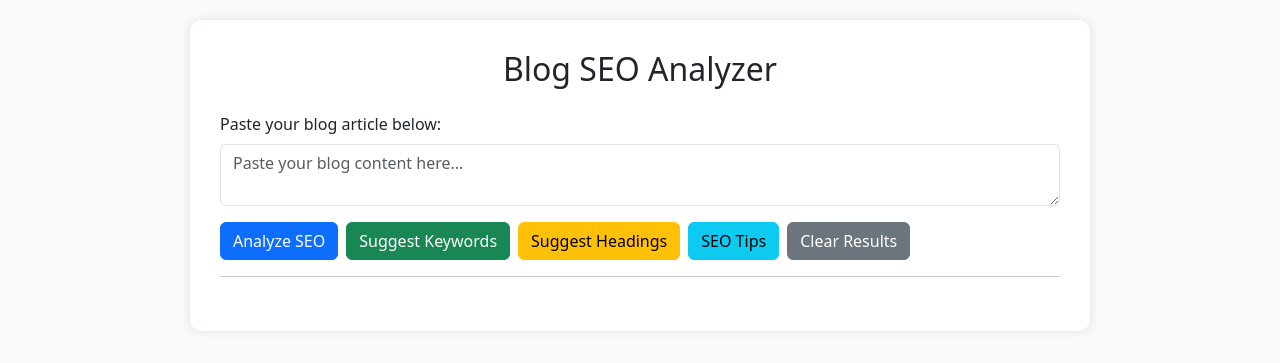
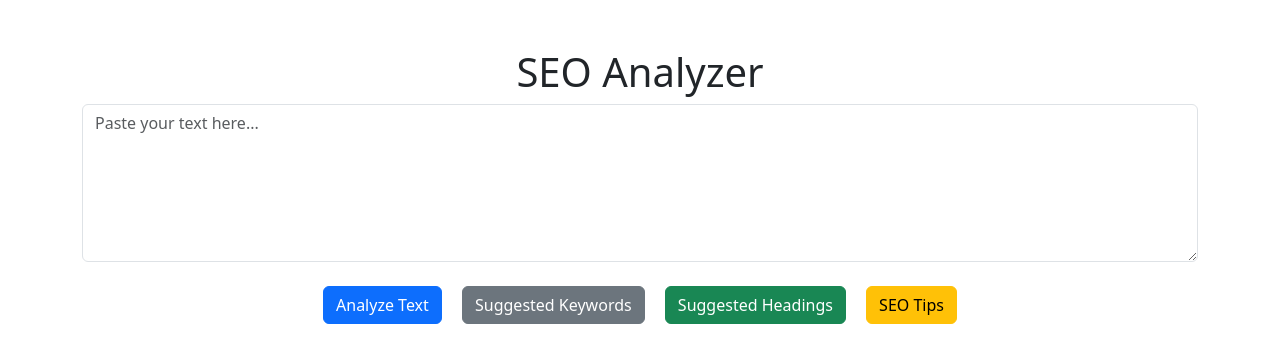
Before and after one commit to TarekWeslati/Name-blog-seo-analyzer, a Flask app: template templates/index.html in a window 1280 px wide. Shown: the top 363 px of the page. Run offline with Flask 3, Linux system fonts and the light colour scheme; the template is opened without the code that fills it, so the values that code supplies are empty.

Commit message:
Update index.html

```diff
--- a/templates/index.html
+++ b/templates/index.html
@@ -3,61 +3,175 @@
 <head>
     <meta charset="UTF-8">
     <meta name="viewport" content="width=device-width, initial-scale=1.0">
-    <title>Blog SEO Analyzer</title>
-    <link href="https://cdn.jsdelivr.net/npm/bootstrap@5.3.0/dist/css/bootstrap.min.css" rel="stylesheet">
+    <title>SEO Analyzer</title>
+    <link href="https://cdn.jsdelivr.net/npm/bootstrap@5.3.0-alpha1/dist/css/bootstrap.min.css" rel="stylesheet">
     <style>
-        body { padding: 20px; background-color: #f8f9fa; }
-        .container { max-width: 900px; background: white; padding: 30px; border-radius: 12px; box-shadow: 0 0 10px rgba(0,0,0,0.1); }
-        textarea { min-height: 200px; }
+        .result-container {
+            margin-top: 20px;
+            padding: 15px;
+            border: 1px solid #ddd;
+            border-radius: 5px;
+            display: none;
+        }
+        .result-container ul {
+            list-style-type: none;
+        }
+        .result-container ul li {
+            padding: 5px 0;
+        }
     </style>
 </head>
 <body>
     <div class="container">
-    <h2 class="mb-4 text-center">Blog SEO Analyzer</h2>
-    <form id="seoForm">
+        <h1 class="text-center mt-5">SEO Analyzer</h1>
         <div class="mb-3">
-            <label for="content" class="form-label">Paste your blog article below:</label>
-            <textarea class="form-control" id="content" name="content" placeholder="Paste your blog content here..."></textarea>
+            <textarea id="content" class="form-control" rows="6" placeholder="Paste your text here..."></textarea>
         </div>
-        <div class="d-flex flex-wrap gap-2">
-            <button type="button" class="btn btn-primary" onclick="submitAction('analyze')">Analyze SEO</button>
-            <button type="button" class="btn btn-success" onclick="submitAction('keywords')">Suggest Keywords</button>
-            <button type="button" class="btn btn-warning" onclick="submitAction('headings')">Suggest Headings</button>
-            <button type="button" class="btn btn-info" onclick="submitAction('tips')">SEO Tips</button>
-            <button type="button" class="btn btn-secondary" onclick="clearResults()">Clear Results</button>
+
+        <div class="text-center">
+            <button id="analyzeBtn" class="btn btn-primary m-2">Analyze Text</button>
+            <button id="keywordsBtn" class="btn btn-secondary m-2">Suggested Keywords</button>
+            <button id="headingsBtn" class="btn btn-success m-2">Suggested Headings</button>
+            <button id="tipsBtn" class="btn btn-warning m-2">SEO Tips</button>
         </div>
-    </form>
-    <hr>
-    <div id="resultArea" class="mt-4"></div>
+
+        <!-- Results Display -->
+        <div id="seoResults" class="result-container">
+            <h3>SEO Results</h3>
+            <p><strong>Word Count:</strong> <span id="wordCount"></span></p>
+            <p><strong>Keyword Density:</strong></p>
+            <ul id="keywordDensity"></ul>
+        </div>
+
+        <div id="keywordsResults" class="result-container">
+            <h3>Suggested Keywords</h3>
+            <ul id="suggestedKeywords"></ul>
+        </div>
+
+        <div id="headingsResults" class="result-container">
+            <h3>Suggested Headings</h3>
+            <ul id="suggestedHeadings"></ul>
+        </div>
+
+        <div id="tipsResults" class="result-container">
+            <h3>SEO Tips</h3>
+            <ul id="seoTips"></ul>
+        </div>
     </div>
 
     <script>
-function submitAction(action) {
-    const content = document.getElementById('content').value;
-    if (!content.trim()) {
-        alert('Please paste some content.');
-        return;
+        // Function to display SEO Results
+        function displaySeoResults(data) {
+            document.getElementById("seoResults").style.display = "block";
+            document.getElementById("wordCount").textContent = data.word_count;
+
+            let keywordDensityList = document.getElementById("keywordDensity");
+            keywordDensityList.innerHTML = '';
+            for (let keyword in data.keyword_density) {
+                let listItem = document.createElement("li");
+                listItem.textContent = `${keyword}: ${data.keyword_density[keyword].toFixed(2)}%`;
+                keywordDensityList.appendChild(listItem);
+            }
         }
 
-    fetch(`/${action}`, {
-        method: 'POST',
-        headers: { 'Content-Type': 'application/json' },
-        body: JSON.stringify({ content })
-    })
-    .then(res => res.json())
-    .then(data => {
-        const resultDiv = document.getElementById('resultArea');
-        resultDiv.innerHTML = '<pre>' + JSON.stringify(data, null, 2) + '</pre>';
-    })
-    .catch(err => {
-        document.getElementById('resultArea').innerHTML = '<div class="alert alert-danger">Error: ' + err.message + '</div>';
+        // Function to display Suggested Keywords
+        function displayKeywords(data) {
+            document.getElementById("keywordsResults").style.display = "block";
+
+            let keywordsList = document.getElementById("suggestedKeywords");
+            keywordsList.innerHTML = '';
+            data.suggested_keywords.forEach(keyword => {
+                let listItem = document.createElement("li");
+                listItem.textContent = keyword;
+                keywordsList.appendChild(listItem);
             });
         }
 
-function clearResults() {
-    document.getElementById('content').value = '';
-    document.getElementById('resultArea').innerHTML = '';
+        // Function to display Suggested Headings
+        function displayHeadings(data) {
+            document.getElementById("headingsResults").style.display = "block";
+
+            let headingsList = document.getElementById("suggestedHeadings");
+            headingsList.innerHTML = '';
+            data.suggested_headings.forEach(heading => {
+                let listItem = document.createElement("li");
+                listItem.textContent = heading;
+                headingsList.appendChild(listItem);
+            });
         }
+
+        // Function to display SEO Tips
+        function displayTips(data) {
+            document.getElementById("tipsResults").style.display = "block";
+
+            let tipsList = document.getElementById("seoTips");
+            tipsList.innerHTML = '';
+            data.seo_tips.forEach(tip => {
+                let listItem = document.createElement("li");
+                listItem.textContent = tip;
+                tipsList.appendChild(listItem);
+            });
+        }
+
+        // Event listeners for buttons
+        document.getElementById('analyzeBtn').addEventListener('click', function() {
+            let content = document.getElementById('content').value;
+
+            fetch('/analyze', {
+                method: 'POST',
+                headers: { 'Content-Type': 'application/json' },
+                body: JSON.stringify({ content: content })
+            })
+            .then(response => response.json())
+            .then(data => {
+                displaySeoResults(data);
+            })
+            .catch(error => console.error('Error:', error));
+        });
+
+        document.getElementById('keywordsBtn').addEventListener('click', function() {
+            let content = document.getElementById('content').value;
+
+            fetch('/keywords', {
+                method: 'POST',
+                headers: { 'Content-Type': 'application/json' },
+                body: JSON.stringify({ content: content })
+            })
+            .then(response => response.json())
+            .then(data => {
+                displayKeywords(data);
+            })
+            .catch(error => console.error('Error:', error));
+        });
+
+        document.getElementById('headingsBtn').addEventListener('click', function() {
+            let content = document.getElementById('content').value;
+
+            fetch('/headings', {
+                method: 'POST',
+                headers: { 'Content-Type': 'application/json' },
+                body: JSON.stringify({ content: content })
+            })
+            .then(response => response.json())
+            .then(data => {
+                displayHeadings(data);
+            })
+            .catch(error => console.error('Error:', error));
+        });
+
+        document.getElementById('tipsBtn').addEventListener('click', function() {
+            fetch('/tips', {
+                method: 'POST',
+                headers: { 'Content-Type': 'application/json' }
+            })
+            .then(response => response.json())
+            .then(data => {
+                displayTips(data);
+            })
+            .catch(error => console.error('Error:', error));
+        });
     </script>
+
+    <script src="https://cdn.jsdelivr.net/npm/bootstrap@5.3.0-alpha1/dist/js/bootstrap.bundle.min.js"></script>
 </body>
                                                 </html>
```
Lines whose indentation alone changed are shown as unchanged.
